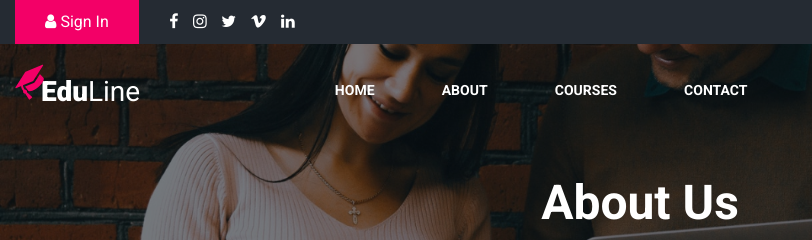
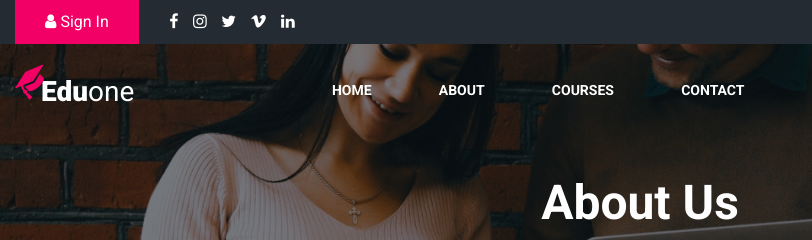
Before and after one commit to NamanVinodNayak/webpro, a plain HTML site: page about.html in a window 1280 px wide. Shown: the top 240 px of the page, 0-812 px from the left. Drawn offline with Linux system fonts and the light colour scheme; a web font is replaced by a local one.

Commit message:
Update about.html

```diff
--- a/about.html
+++ b/about.html
@@ -63,7 +63,7 @@
 			<nav class="navbar navbar-expand-lg navbar-light fill">
 				<div class="container-fluid">
 					<a class="navbar-brand" href="index.html">
-						<label class="lohny"><span class="fa fa-graduation-cap" aria-hidden="true"></span>Edu</label>Line</a>
+						<label class="lohny"><span class="fa fa-graduation-cap" aria-hidden="true"></span>Edu</label>one</a>
 					<!-- if logo is image enable this
 						<a class="navbar-brand" href="#index.html">
 							<img src="image-path" alt="Your logo" title="Your logo" style="height:35px;" />
```
